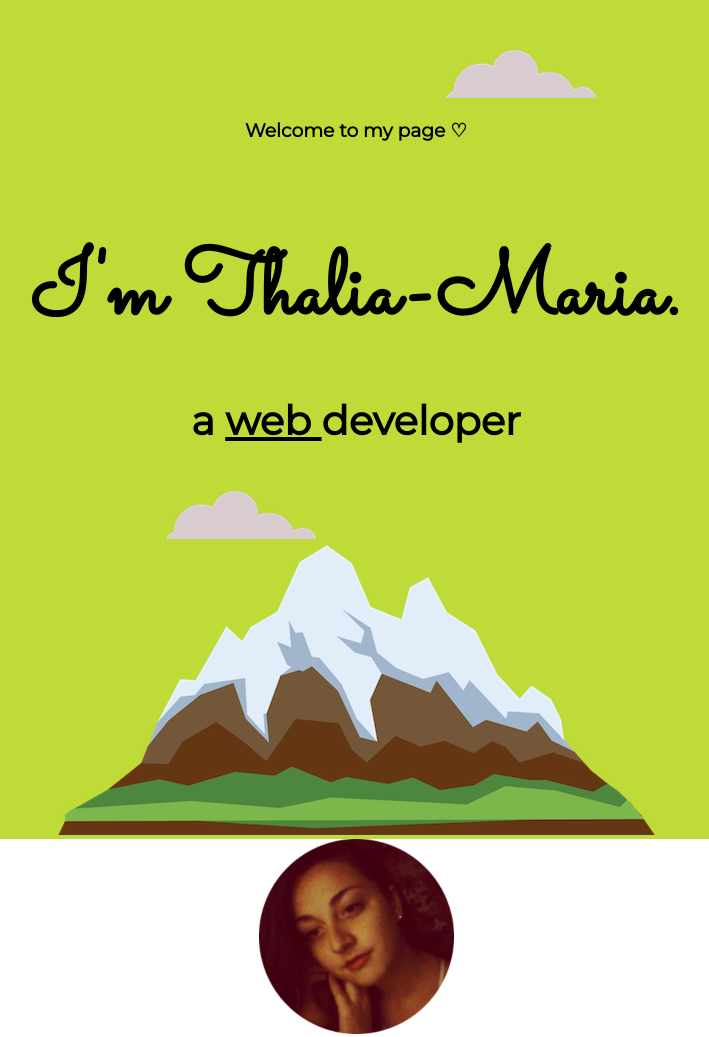
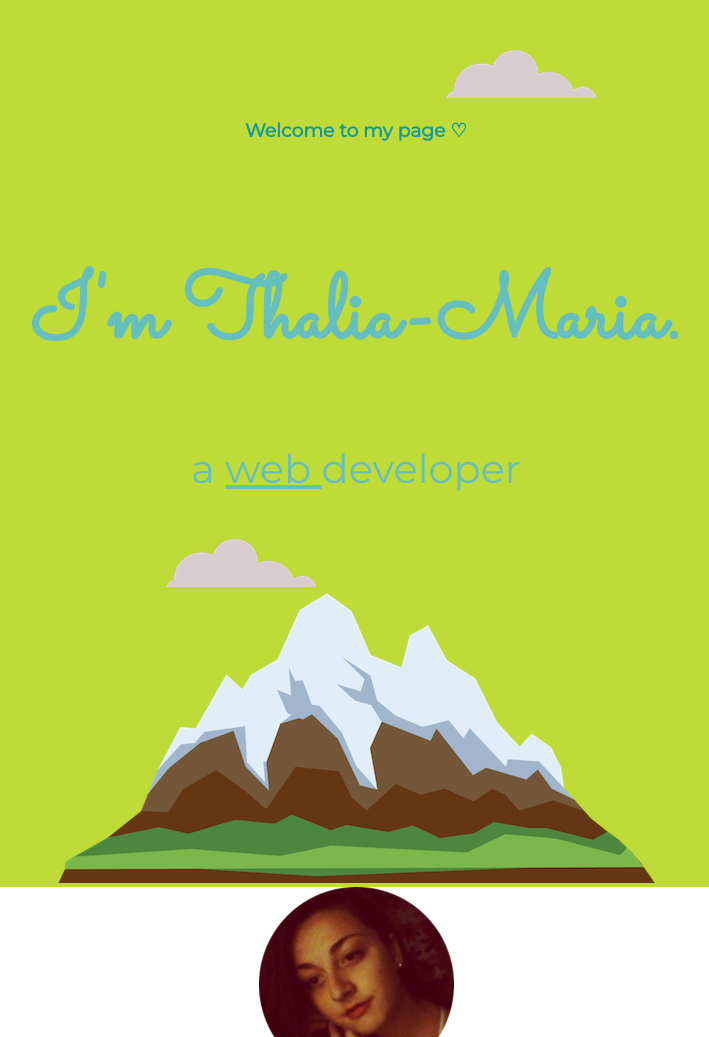
Before and after one commit to mtsioni/CSS---My-Site, a plain HTML site: page index.html in a window 1280 px wide. Shown: the top 1037 px of the page, without its empty margins (284-993 px from the left). Drawn offline with Linux system fonts and the light colour scheme.

Commit message:
Changing colours, sizing & font height/weight

```diff
--- a/CSS/styles.css
+++ b/CSS/styles.css
@@ -8,15 +8,24 @@ h1 {
     margin: 50px auto 0 auto;
     font-family: 'Sacramento', cursive;
     font-size: 5.625rem;
+    color: #66bfbf;
+    line-height: 2;
 }
 
 h2{
     font-size: 2.5rem;
     font-family: 'Montserrat', sans-serif;
+    color: #66bfbf;
+    font-weight: normal;
 }
 
 h3 {
     font-family: 'Montserrat', sans-serif;
+    color: #11999e;
+}
+
+a{
+    color: #11999e;
 }
 
 .top-container{
```
